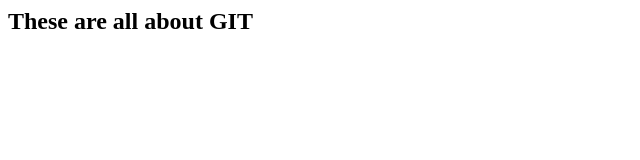
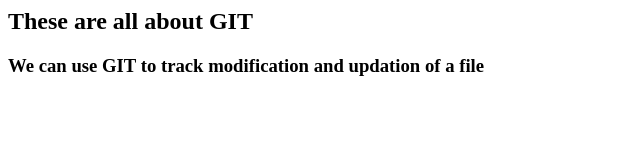
Before and after one commit to Purushoth0512/NexusRepo, a plain HTML site: page index.html in a window 1280 px wide. Shown: the whole page, without its empty margins (0-640 px from the left). Drawn offline with Linux system fonts and the light colour scheme.

Commit message:
Second commit

```diff
--- a/index.html
+++ b/index.html
@@ -1,3 +1,4 @@
 <h1>
 <h2>These are all about GIT</h2>
+<h3>We can use GIT to track modification and updation of a file</h3>
 </html>
```
